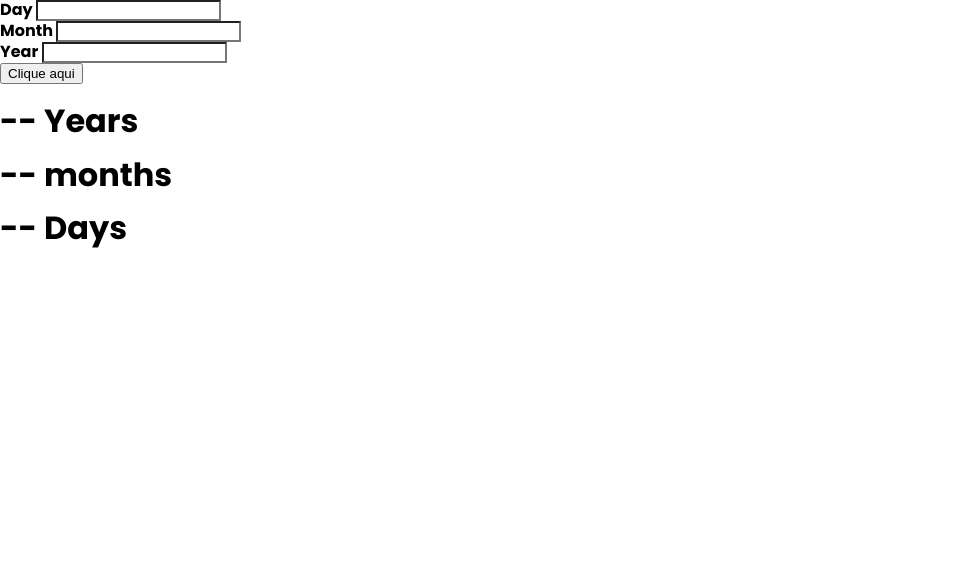
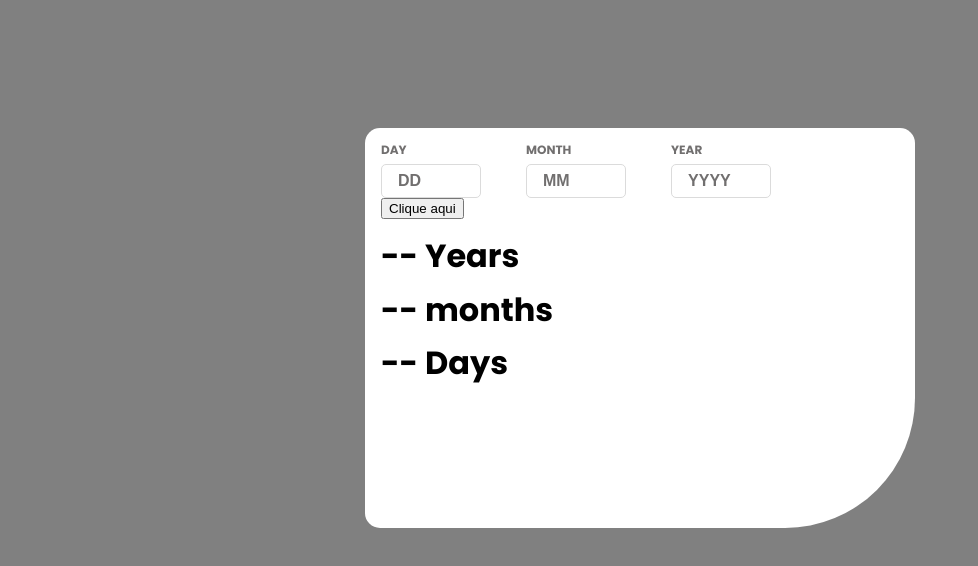
Before and after one commit to BBML-DEV/age-calculator, a plain HTML site: page index.html in a window 1280 px wide. Shown: the whole page, without its empty margins (0-978 px from the left). Drawn offline with Linux system fonts and the light colour scheme.

Commit message:
Conclusão da estilização dos inputs

```diff
--- a/assets/sass/1-base/_reset.sass
+++ b/assets/sass/1-base/_reset.sass
@@ -12,6 +12,9 @@ html, body, div, span, object, iframe, figure, p, blockquote, pre, a, code, em,
     text-rendering: optimizeLegibility
     -webkit-font-smoothing: antialiased
     text-size-adjust: none
+
+body
+    background-color: gray
 
 h1, h2, h3, h4, h5, h6
     font-weight: bold
--- /dev/null
+++ b/assets/sass/2-layout/_container.sass
@@ -0,0 +1,40 @@
+@use "../1-base/_variables"
+
+.container
+    margin: 10% auto
+    width: 550px
+    height: 400px
+    background-color: variables.$white
+    border-radius: 15px 15px 130px 15px
+    padding: 1rem
+
+
+    &__data
+        display: flex
+        justify-content: space-between
+        flex-direction: row
+        width: 80%
+        display: flex
+
+        div
+            width: 30%
+
+            label
+                font-size: 12px
+                color: variables.$smokey-grey
+                text-transform: uppercase
+                display: flex
+                justify-content: flex-start
+                padding-bottom: 0.5rem
+
+            input
+                border: 1px solid variables.$light-grey
+                border-radius: 5px
+                width: 100px
+                height: 30px
+                padding: 1rem
+
+                &::placeholder
+                    font-weight: bold
+                    font-size: 16px
+                    color: variables.$smokey-grey
--- a/assets/sass/2-layout/layout.sass
+++ b/assets/sass/2-layout/layout.sass
@@ -0,0 +1 @@
+@use "container"
--- a/index.html
+++ b/index.html
@@ -19,17 +19,17 @@
             <section class="container__data">
                 <div>
                     <label for="">Day</label>
-                    <input type="text" class="day">
+                    <input type="text" class="day" placeholder="DD">
                 </div>
 
                 <div>
                     <label for="">Month</label>
-                    <input type="text" class="Month">
+                    <input type="text" class="Month" placeholder="MM">
                 </div>
 
                 <div>
                     <label for="">Year</label>
-                    <input type="text" class="Year">
+                    <input type="text" class="Year" placeholder="YYYY">
                 </div>
             </section>
 
```
Also changed, not shown: assets/css/main.css, 1 other file.
